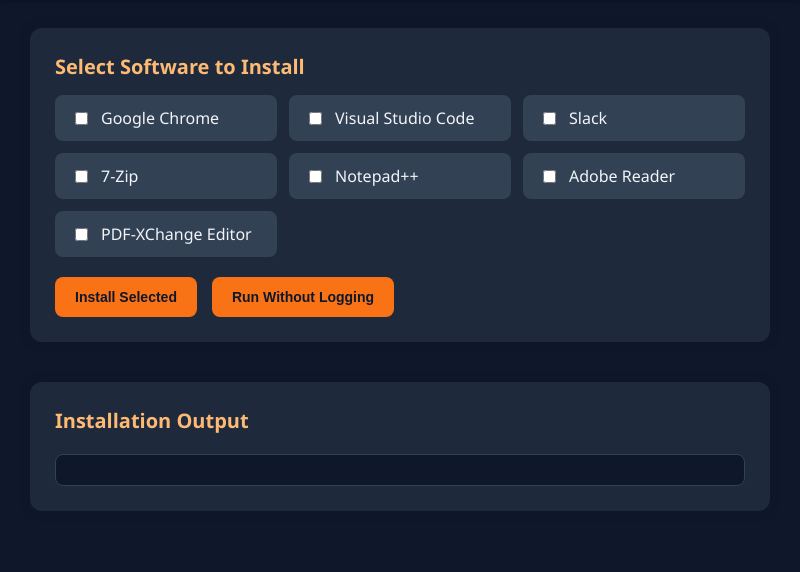
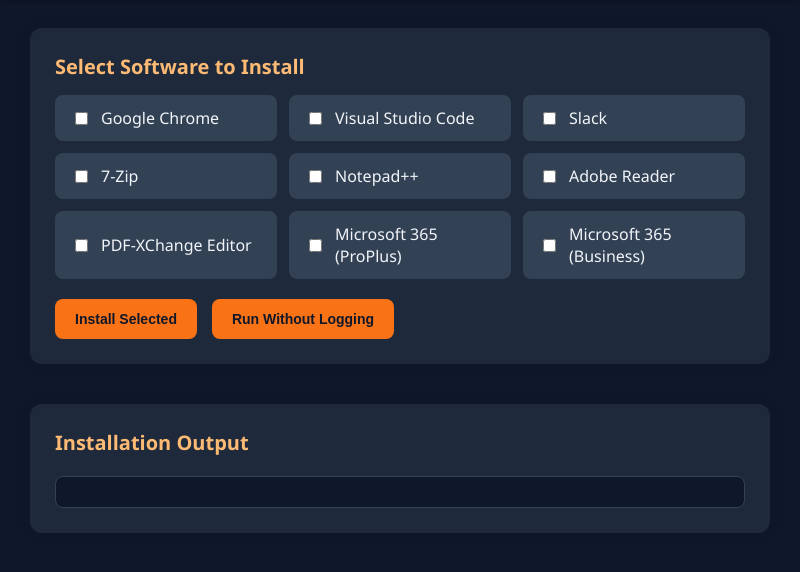
Before and after one commit to odonnellrory/LaptopSetup, an Electron app: page index.html in a window 800 px wide. Shown: the part 82-654 px from the top of the page. Drawn offline with Linux system fonts and the light colour scheme; no server answers.

Commit message:
microsoft 365

```diff
--- a/index.html
+++ b/index.html
@@ -25,6 +25,8 @@
         <label><input type="checkbox" value="notepadplusplus" /> Notepad++</label>
         <label><input type="checkbox" value="adobereader" /> Adobe Reader</label>
         <label><input type="checkbox" value="pdfxchangeeditor" /> PDF‑XChange Editor</label>
+        <label><input type="checkbox" value="office365proplus" /> Microsoft 365 (ProPlus)</label>
+        <label><input type="checkbox" value="office365business" /> Microsoft 365 (Business)</label>
       </div>
 
       <div class="buttons">
```
